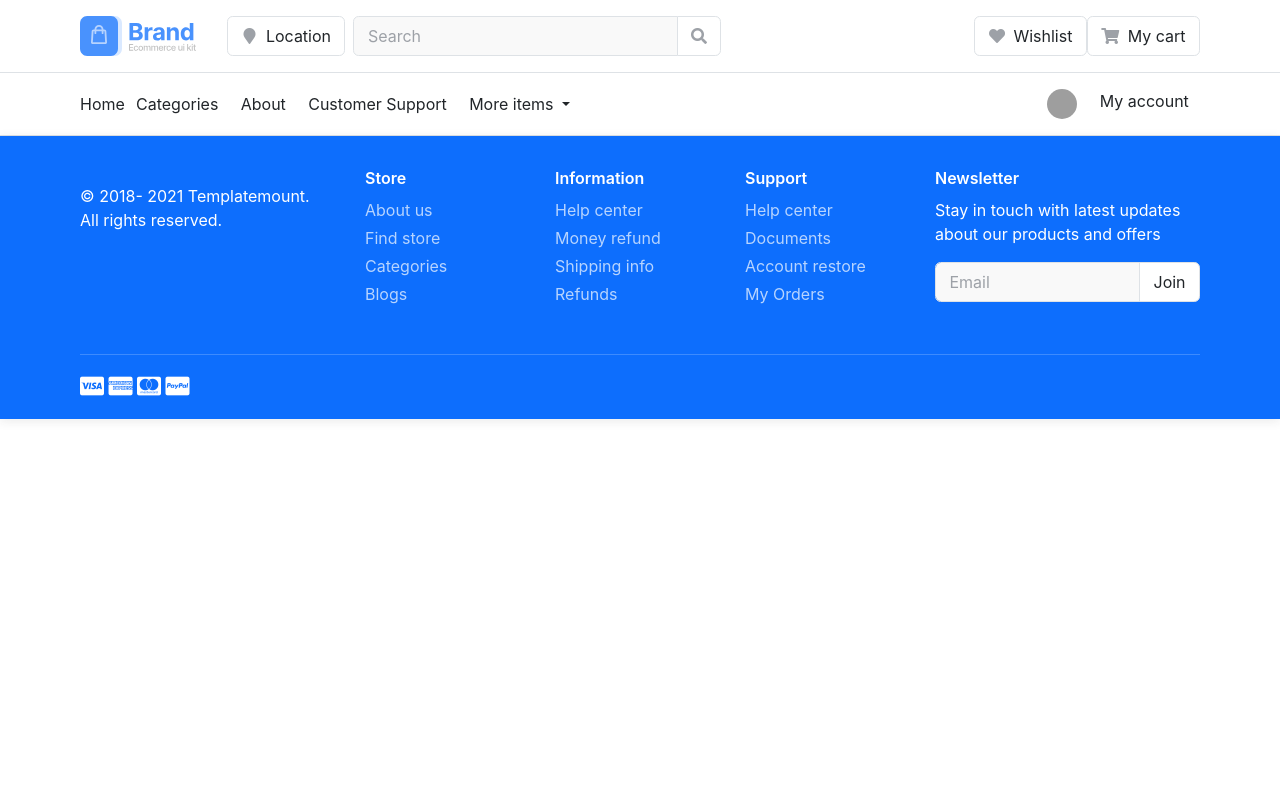
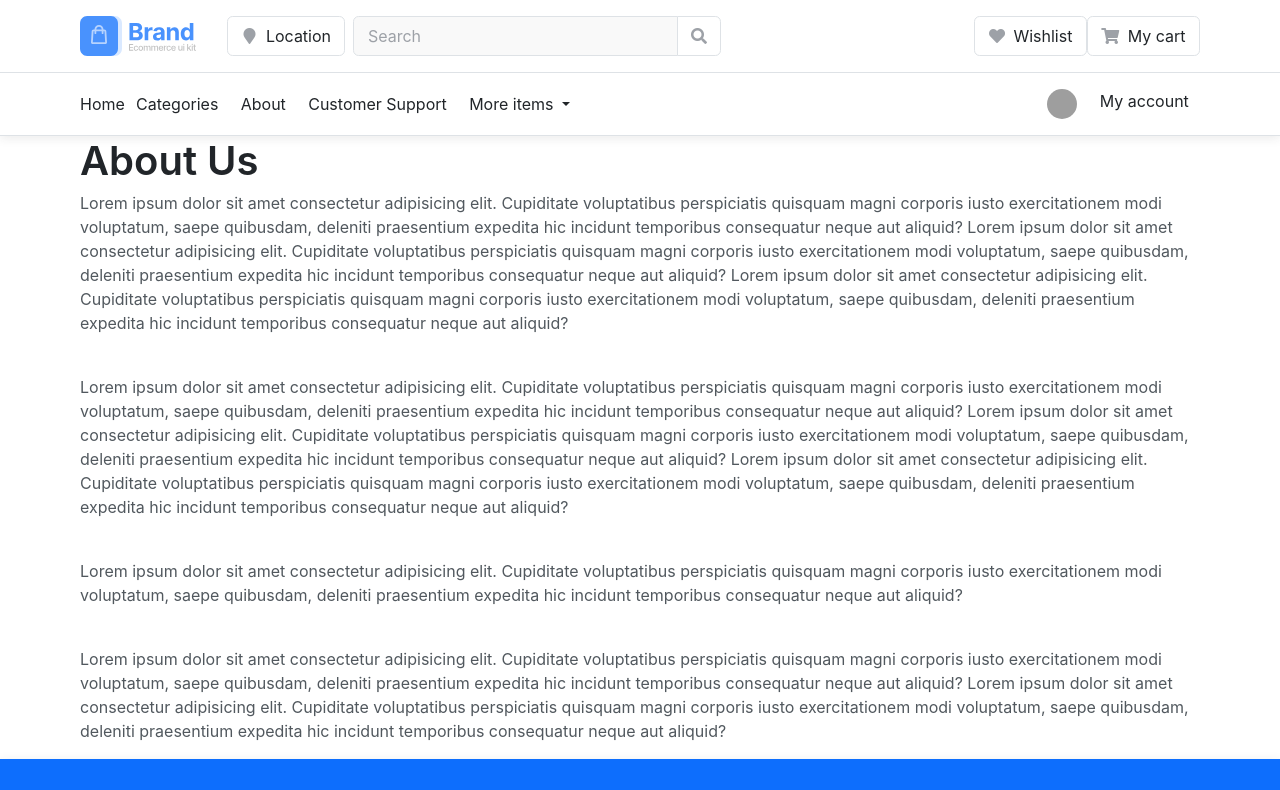
Before and after one commit to FaiezWaseem/e-commerce-store, a React (Create React App) app: page /About in a window 1280 px wide. Shown: the top 790 px of the page. Built offline with nearby package versions, Linux system fonts and the light colour scheme; grey boxes are pictures that could not be loaded.

Commit message:
working on seller store

```diff
--- a/src/main/Screens/About.js
+++ b/src/main/Screens/About.js
@@ -5,9 +5,32 @@ import Footer from "../component/Footer";
 export default function About () {
   return (
     <div>
-       <Header page={"wishlist"} />
+       <Header page={"about"} />
+            <div  className='container'>
+              <h1>About Us</h1>
+              <p>
+              Lorem ipsum dolor sit amet consectetur adipisicing elit. Cupiditate voluptatibus perspiciatis quisquam magni corporis iusto exercitationem modi voluptatum, saepe quibusdam, deleniti praesentium expedita hic incidunt temporibus consequatur neque aut aliquid?
+              Lorem ipsum dolor sit amet consectetur adipisicing elit. Cupiditate voluptatibus perspiciatis quisquam magni corporis iusto exercitationem modi voluptatum, saepe quibusdam, deleniti praesentium expedita hic incidunt temporibus consequatur neque aut aliquid?
+              Lorem ipsum dolor sit amet consectetur adipisicing elit. Cupiditate voluptatibus perspiciatis quisquam magni corporis iusto exercitationem modi voluptatum, saepe quibusdam, deleniti praesentium expedita hic incidunt temporibus consequatur neque aut aliquid?
+              </p>
+               <br/>
+               <p>
+               Lorem ipsum dolor sit amet consectetur adipisicing elit. Cupiditate voluptatibus perspiciatis quisquam magni corporis iusto exercitationem modi voluptatum, saepe quibusdam, deleniti praesentium expedita hic incidunt temporibus consequatur neque aut aliquid?
+               Lorem ipsum dolor sit amet consectetur adipisicing elit. Cupiditate voluptatibus perspiciatis quisquam magni corporis iusto exercitationem modi voluptatum, saepe quibusdam, deleniti praesentium expedita hic incidunt temporibus consequatur neque aut aliquid?
+               Lorem ipsum dolor sit amet consectetur adipisicing elit. Cupiditate voluptatibus perspiciatis quisquam magni corporis iusto exercitationem modi voluptatum, saepe quibusdam, deleniti praesentium expedita hic incidunt temporibus consequatur neque aut aliquid?
+               </p>
+               <br/>
+                 <p>
+                 Lorem ipsum dolor sit amet consectetur adipisicing elit. Cupiditate voluptatibus perspiciatis quisquam magni corporis iusto exercitationem modi voluptatum, saepe quibusdam, deleniti praesentium expedita hic incidunt temporibus consequatur neque aut aliquid?
+                 </p>
+                 <br/>
+                 <p>
+                 Lorem ipsum dolor sit amet consectetur adipisicing elit. Cupiditate voluptatibus perspiciatis quisquam magni corporis iusto exercitationem modi voluptatum, saepe quibusdam, deleniti praesentium expedita hic incidunt temporibus consequatur neque aut aliquid?
 
-      <Footer />
+                 Lorem ipsum dolor sit amet consectetur adipisicing elit. Cupiditate voluptatibus perspiciatis quisquam magni corporis iusto exercitationem modi voluptatum, saepe quibusdam, deleniti praesentium expedita hic incidunt temporibus consequatur neque aut aliquid?
+                 </p>
+            </div>
+        <Footer />
     </div>
   )
 }
--- /dev/null
+++ b/src/main/Screens/SellerStore.js
@@ -0,0 +1,7 @@
+import React from 'react'
+
+export default function SellerStore() {
+  return (
+    <div>SellerStore</div>
+  )
+}
--- a/src/main/assets/css/index.css
+++ b/src/main/assets/css/index.css
@@ -34,7 +34,12 @@ code {
   left: 0;
   right: 0;
   bottom: 0;
-  background-color: rgba(0,0,0,0.2); /* Black background with opacity */
+  background: rgba( 255, 255, 255, 0.2 );
+  box-shadow: 0 8px 32px 0 rgba( 31, 38, 135, 0.37 );
+  backdrop-filter: blur( 7px );
+  -webkit-backdrop-filter: blur( 7px );
+  border-radius: 10px;
+  border: 1px solid rgba( 255, 255, 255, 0.18 );
   z-index: 999; /* Specify a stack order in case you're using a different order for other elements */
   cursor: pointer; /* Add a pointer on hover */
 
--- a/src/main/component/Footer.jsx
+++ b/src/main/component/Footer.jsx
@@ -9,7 +9,7 @@ export default function Footer() {
              <aside className="col-12 col-sm-12 col-lg-3">
                 <article className="me-lg-4">
 
-                   <p className="mt-3"> © 2018- 2021 Templatemount. <br /> All rights reserved. </p>
+                 <img  src='' alt='logo' width="200" height={200} />
                 </article>
              </aside>
              <aside className="col-6 col-sm-4 col-lg-2">
--- a/src/main/component/OverlayLoader.jsx
+++ b/src/main/component/OverlayLoader.jsx
@@ -8,7 +8,7 @@ export default function OverlayLoader() {
     <div >
         {
             show ? <div  className='overlay' >
-            <Spinner size={120} spinnercolor={"#fff"} spinnerWidth={2} visible={show} />
+            <Spinner size={120} spinnercolor={"#ffffff"} spinnerWidth={2} visible={show} />
           </div> : <></>
         }
 
--- a/src/main/component/productview/AboutSeller.jsx
+++ b/src/main/component/productview/AboutSeller.jsx
@@ -25,7 +25,7 @@ const Aboutseller = () => {
            </div>
            <p> Established in 1980, lorem ipsum dolor sit amet, consectetur adipisicing elit, sed do eiusmod tempor ut labore et dolore ipsum </p>
            <div className="d-flex gap-2 mb-2"> <button className="btn w-100 btn-success" type="button"> <i className="me-2 fa fa-phone"></i> Contact</button> <button className="btn w-100 btn-warning" type="button"> <i className="me-2 fa fa-comment-dots"></i> Message</button> </div>
-           <a href="#" className="btn w-100 btn-outline-primary">Visit store</a>
+           <a className="btn w-100 btn-outline-primary">Visit store</a>
         </div>
      </article>
     );
--- a/src/main/state.js
+++ b/src/main/state.js
@@ -13,6 +13,4 @@ const loader = atom({
       },
   })
 
-
-
   export { loader , getLoader  };
--- a/src/route.js
+++ b/src/route.js
@@ -11,7 +11,7 @@ import Account from "./main/Screens/Account"
 import WishList from "./main/Screens/WishList"
 import About from "./main/Screens/About"
 import OverlayLoader from "./main/component/OverlayLoader"
-
+import SellerStore from "./main/Screens/SellerStore"
 export default function AppRoutes() {
   return (
      <>
@@ -50,6 +50,9 @@ export default function AppRoutes() {
    <Routes>
     <Route path="/view/:id/" exact element={<ProductView />} />
    </Routes>
+   <Routes>
+    <Route path="/store/:id/:storeName" exact element={<SellerStore />} />
+   </Routes>
   </Router>
      </>
   )
```
